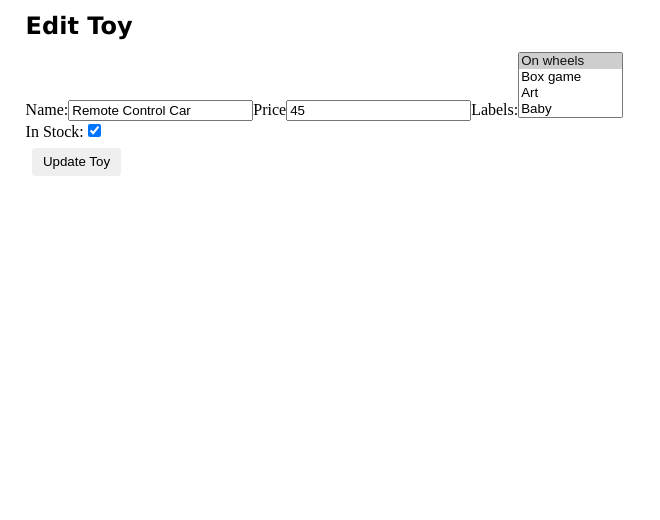
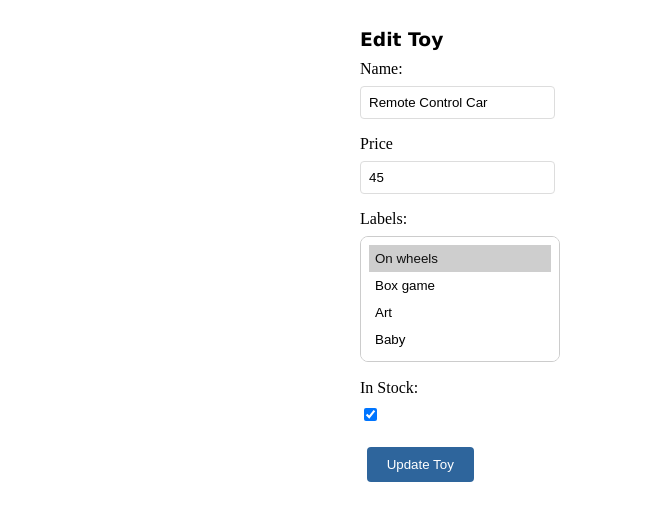
Before and after one commit to LiozFried/mistertoy-frontend, a React (Vite) app: page /toy/edit/t101 in a window 1280 px wide. Shown: the top 520 px of the page, without its empty margins (0-660 px from the left). Built offline with nearby package versions, Linux system fonts and the light colour scheme.

Commit message:
Add styling

```diff
--- a/src/assets/style/base/base.css
+++ b/src/assets/style/base/base.css
@@ -1,5 +1,9 @@
 * {
     box-sizing: border-box;
+}
+
+html {
+    font-size: 16px;
 }
 
 body {
--- /dev/null
+++ b/src/assets/style/cmps/HomePage.css
@@ -0,0 +1,8 @@
+.home-page {
+  display: flex;
+  justify-content: center;
+}
+
+.home-page img {
+  max-height: 600px;
+}
--- /dev/null
+++ b/src/assets/style/cmps/ToyDetails.css
@@ -0,0 +1,46 @@
+.toy-details {
+    max-width: 500px;
+    margin: 3em auto;
+    padding: 2em;
+    height: 70vh;
+    background-color: #c0b4b4;
+    border-radius: 12px;
+    box-shadow: 0 4px 12px rgba(0, 0, 0, 0.1);
+    display: flex;
+    flex-direction: column;
+    align-items: center;
+    justify-content: space-around;
+}
+
+.toy-details h1 {
+    font-size: 1.2em;
+    margin: .5em 0;
+}
+
+.toy-details h1 span {
+    font-weight: normal;
+    color: #242424;
+}
+
+.toy-details .green {
+    color: green;
+}
+
+.toy-details .red {
+    color: red;
+}
+
+.toy-details .back-btn {
+    margin-top: 1.5em;
+    padding: .5em 1.2em;
+    border: none;
+    background-color: #242424;
+    color: white;
+    border-radius: 6px;
+    cursor: pointer;
+    font-size: 1em;
+}
+
+.toy-details .back-btn:hover {
+    background-color: #383838;
+}
--- /dev/null
+++ b/src/assets/style/cmps/ToyEdit.css
@@ -0,0 +1,53 @@
+.toy-edit {
+    max-width: 600px;
+    margin: 0 auto;
+    padding: 20px;
+}
+
+.toy-edit .form-group {
+    margin-bottom: 1rem;
+}
+
+.toy-edit .form-group label {
+    display: block;
+    margin-bottom: .5rem;
+}
+
+.form-group input[type="text"],
+.form-group input[type="number"],
+.form-group select {
+    padding: 8px;
+    border: 1px solid #ddd;
+    border-radius: 4px;
+}
+
+.form-group select[multiple] {
+    min-height: 100px;
+}
+
+.toy-edit button {
+    background-color: #2e659c;
+    color: white;
+    padding: 10px 20px;
+    border: none;
+    border-radius: 4px;
+    cursor: pointer;
+}
+
+.toy-edit button:hover {
+    background-color: #3976b3;
+}
+
+select[multiple] {
+    width: 200px;
+    padding: 8px;
+    border: 1px solid #ccc;
+    border-radius: 8px;
+    background: white;
+    outline: none;
+    cursor: pointer;
+}
+
+select[multiple] option {
+    padding: 6px;
+}
--- /dev/null
+++ b/src/assets/style/cmps/ToyFilter.css
@@ -0,0 +1,8 @@
+.toy-filter {
+    padding-block: 1em;
+}
+
+.toy-filter .filter-form {
+  flex-wrap: wrap;
+  gap: 0.5em;
+}
--- /dev/null
+++ b/src/assets/style/cmps/ToyIndex.css
@@ -0,0 +1,7 @@
+.toy-index {
+    display: grid;
+}
+
+.toy-details span {
+    font-weight: 400;
+}
--- a/src/assets/style/main.css
+++ b/src/assets/style/main.css
@@ -4,6 +4,11 @@
 @import './base/base.css';
 @import './base/forms.css';
 @import './base/helpers.css';
-@import './base/layout.css'
+@import './base/layout.css';
 
 /* Components */
+@import './cmps/HomePage.css';
+@import './cmps/ToyDetails.css';
+@import './cmps/ToyEdit.css';
+@import './cmps/ToyFilter.css';
+@import './cmps/ToyIndex.css';
--- a/src/cmps/ToyFIlter.jsx
+++ b/src/cmps/ToyFIlter.jsx
@@ -41,7 +41,7 @@ export function ToyFilter({ filterBy, onSetFilter, toyLabels }) {
     return (
         <section className="toy-filter">
             <h3>Toy Filter</h3>
-            <form className="flex align-center">
+            <form className="filter-form flex align-center">
                 <input
                     type="text" name="txt" placeholder="Search"
                     value={txt} onChange={handleChange}
--- a/src/cmps/ToyList.jsx
+++ b/src/cmps/ToyList.jsx
@@ -7,7 +7,7 @@ export function ToyList({ onRemoveToy, toys }) {
         <section className="toy-list container">
             <ul>
                 {toys.map(toy => (
-                    <li key={toy._id}>
+                    <li className="clean-list" key={toy._id}>
                         <ToyPreview toy={toy} />
                         <div>
                             <button>
--- a/src/cmps/ToyPreview.jsx
+++ b/src/cmps/ToyPreview.jsx
@@ -9,10 +9,10 @@ export function ToyPreview({ toy }) {
                 <div className="img-container">
                     <img src={toy.imgUrl} alt={toy.name} />
                 </div>
-                <h2>Price: ${toy.price}</h2>
-                <h2 className={toy.isStock ? 'green' : 'red'}>
+                <h1>Price: ${toy.price}</h1>
+                <h1 className={toy.isStock ? 'green' : 'red'}>
                     {toy.inStock ? 'In stock' : 'Not in stock'}
-                </h2>
+                </h1>
             </div>
         </Link>
     )
--- a/src/pages/ToyDetails.jsx
+++ b/src/pages/ToyDetails.jsx
@@ -27,12 +27,12 @@ export function ToyDetails() {
     return (
         <section className="toy-details">
             <h1>Toy Name: <span>{toy.name}</span></h1>
-            <h2>Toy Price: <span>${toy.price}</span></h2>
-            <h2>Labels: <span>{toy.labels.join(' ,')}</span></h2>
-            <h2>Created At: <span>{formattedDate}</span></h2>
-            <h2 className={toy.inStock ? 'green' : 'red'}>
+            <h1>Toy Price: <span>${toy.price}</span></h1>
+            <h1>Labels: <span>{toy.labels.join(' ,')}</span></h1>
+            <h1>Created At: <span>{formattedDate}</span></h1>
+            <h1 className={toy.inStock ? 'green' : 'red'}>
                 {toy.inStock ? 'In stock' : 'Not in stock'}
-            </h2>
+            </h1>
             <button className="back-btn">
                 <Link to="/toy">Back</Link>
             </button>
--- a/src/pages/ToyEdit.jsx
+++ b/src/pages/ToyEdit.jsx
@@ -55,22 +55,27 @@ export function ToyEdit() {
 
     return (
         <section className="toy-edit">
-            <h2>{toyToEdit._id ? 'Edit' : 'Add'} Toy</h2>
+            <h1>{toyToEdit._id ? 'Edit' : 'Add'} Toy</h1>
             <form onSubmit={onSaveToy}>
+                <div className="form-group">
                     <label htmlFor="name">Name:</label>
                     <input
                         type="text" id="name" name="name"
                         value={toyToEdit.name} onChange={handleChange}
                         required
                     />
+                </div>
 
+                <div className="form-group">
                     <label htmlFor="price">Price</label>
                     <input
                         type="number" name="price" id="price"
                         value={toyToEdit.price} onChange={handleChange}
                         required min={"1"}
                     />
+                </div>
 
+                <div className="form-group">
                     <label htmlFor="labels">Labels:</label>
                     <select
                         name="labels" id="labels"
@@ -83,9 +88,10 @@ export function ToyEdit() {
                             </option>
                         ))}
                     </select>
+                </div>
 
                 {toyToEdit._id && (
-                    <div>
+                    <div className="form-group">
                         <label htmlFor="inStock">In Stock:</label>
                         <input
                             type="checkbox" name="inStock" id="inStock"
```
Lines whose indentation alone changed are shown as unchanged.
